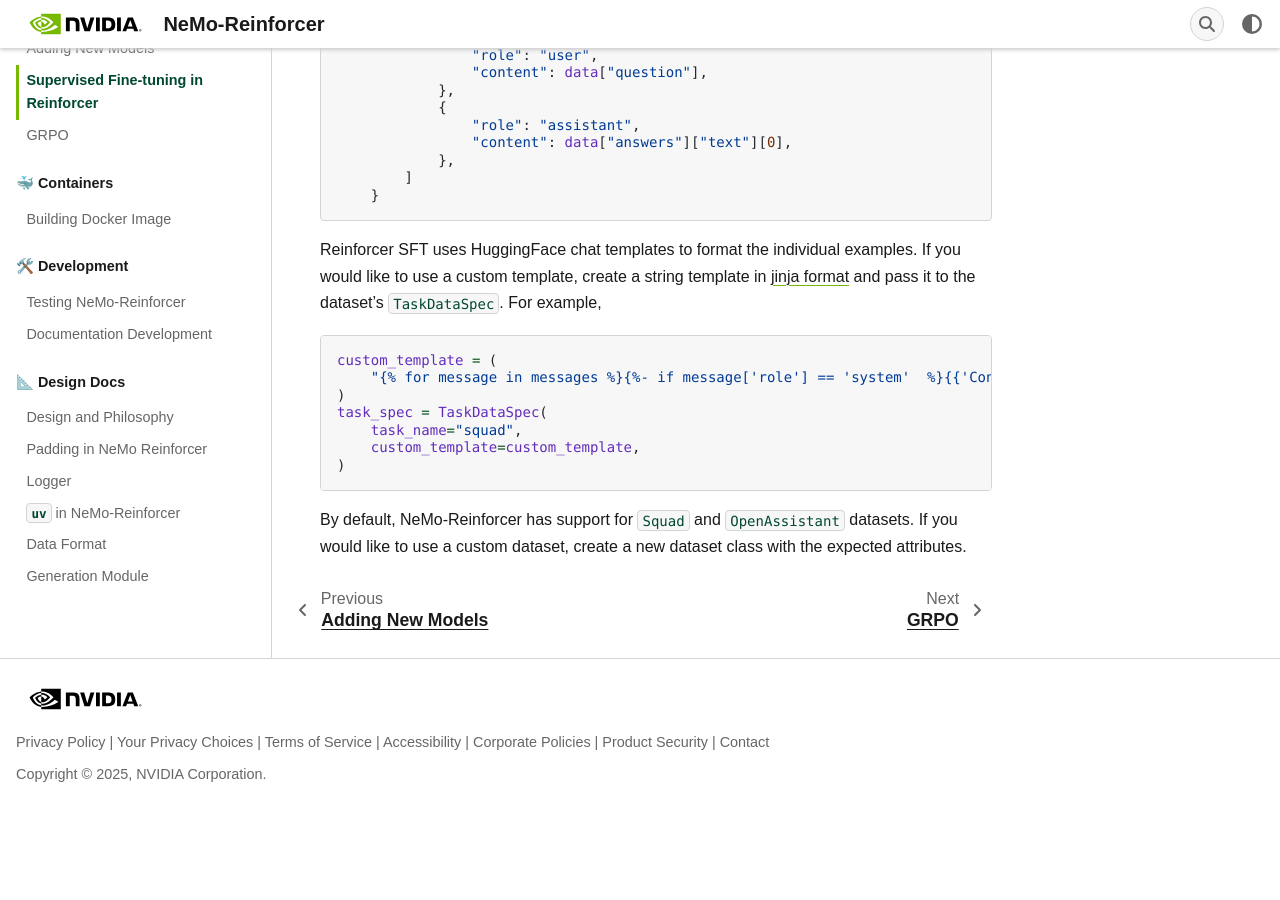
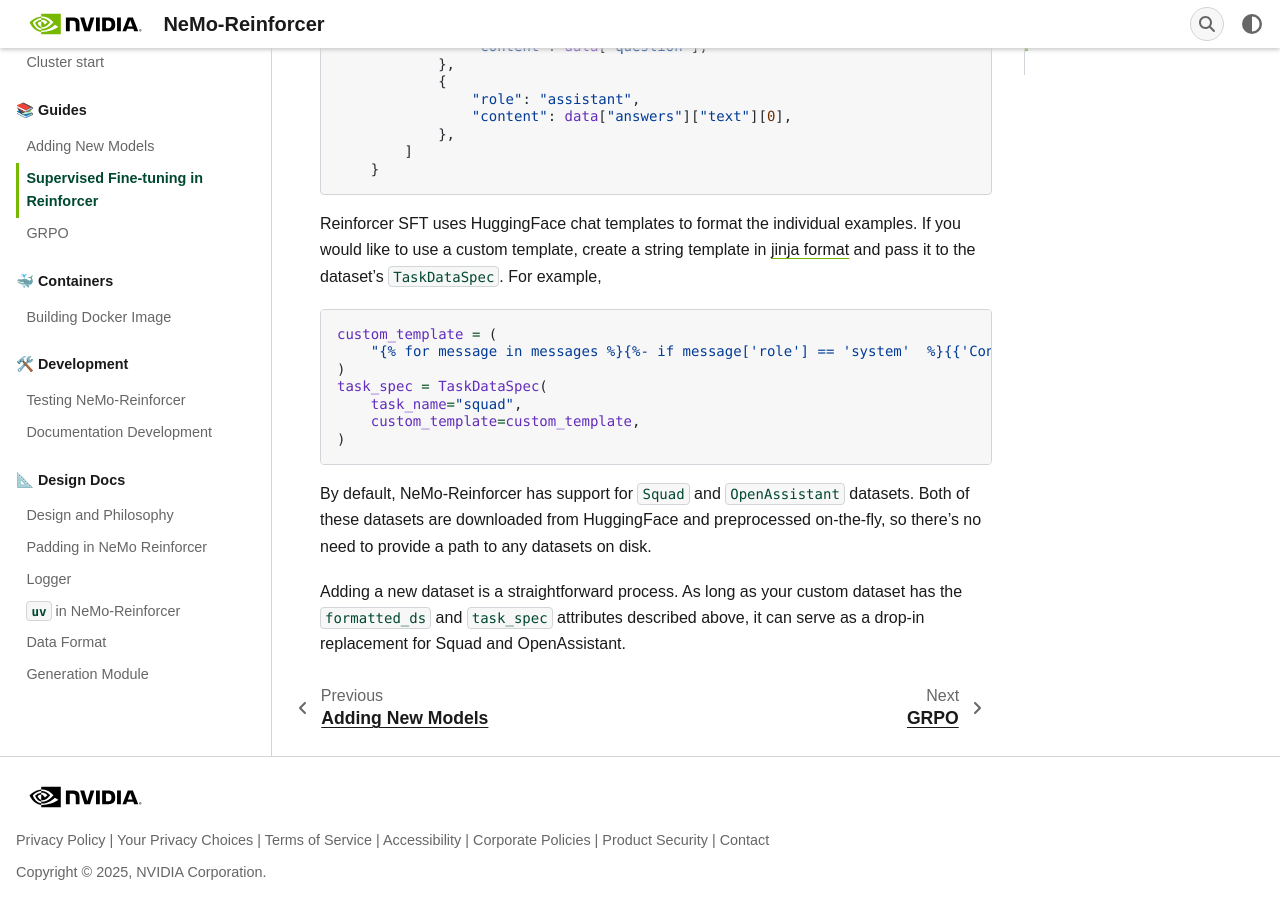
Before and after one commit to YzjiaoNvd/NeMo-RL, a Sphinx documentation site: the page built from docs/guides/sft.md, in a window 1280 px wide and 900 px high, scrolled down 1389 px. Built offline with Sphinx 7.4.7, drawn with Linux system fonts in a browser that asks for light colours; some web fonts are replaced; pages that are not in the unit, such as notebooks, are missing from menus; before the commit the page ends 2192 px from its top, so only the background shows below that; some of the changed lines change nothing that is shown; some of the changed text lies outside the part shown.

Commit message:
docs: Small update to sft documentation (#12)
Signed-off-by: ashors1 <ashors@nvidia.com>

````diff
--- a/docs/guides/sft.md
+++ b/docs/guides/sft.md
@@ -6,9 +6,9 @@
 
 Be sure to launch the job using `uv`. The command to launch an SFT job is as follows:
 ```bash
-uv run examples/run_sft.py --config <PATH TO YAML CONFIG> --output-dir <PATH TO OUTPUT DIRECTORY>
+uv run examples/run_sft.py --config <PATH TO YAML CONFIG>
 ```
-If not specified, `config` will default to [examples/configs/sft.yaml](../../examples/configs/sft.yaml) and `output-dir` will default to `./outputs`.
+If not specified, `config` will default to [examples/configs/sft.yaml](../../examples/configs/sft.yaml).
 
 ## Configuration
 
@@ -17,16 +17,16 @@
 To override a value in the config, either update the value in the `yaml` file directly, or pass the override via the command line. For example:
 
 ```bash
-python examples/run_sft.py \
-    data.max_input_seq_length=8192 \
-    logger.wandb.name="sft-dev-sl-8192"
+uv run examples/run_sft.py \
+    cluster.gpus_per_node=1 \
+    logger.wandb.name="sft-dev-1-gpu"
 ```
 
 ## Datasets
 
 SFT datasets in Reinforcer are encapsulated using classes. Each SFT data class is expected to have the following attributes:
-  - `formatted_ds`: The dictionary of formatted datasets. This dictionary should contain `train` and `validation` splits, and each split should conform to the format described below.
-  - `task_spec`: The `TaskDataSpec` for this dataset. This should specify the name you choose for this dataset as well as the `custom_template` for this dataset. More on custom templates below.
+  1. `formatted_ds`: The dictionary of formatted datasets. This dictionary should contain `train` and `validation` splits, and each split should conform to the format described below.
+  2. `task_spec`: The `TaskDataSpec` for this dataset. This should specify the name you choose for this dataset as well as the `custom_template` for this dataset. More on custom templates below.
 
 SFT datasets are expected to follow the HuggingFace chat format. Refer to the [chat dataset document](../design_docs/chat_datasets.md) for details. If your data is not in the correct format, simply write a preprocessing script to convert the data into this format. [data/hf_datasets/squad.py](../../nemo_reinforcer/data/hf_datasets/squad.py) has an example:
 
@@ -62,4 +62,7 @@
 )
 ```
 
-By default, NeMo-Reinforcer has support for `Squad` and `OpenAssistant` datasets. If you would like to use a custom dataset, create a new dataset class with the expected attributes.
+By default, NeMo-Reinforcer has support for `Squad` and `OpenAssistant` datasets. Both of these datasets are downloaded from HuggingFace and preprocessed on-the-fly, so there's no need to provide a path to any datasets on disk.
+
+Adding a new dataset is a straightforward process.
+As long as your custom dataset has the `formatted_ds` and `task_spec` attributes described above, it can serve as a drop-in replacement for Squad and OpenAssistant.
````
